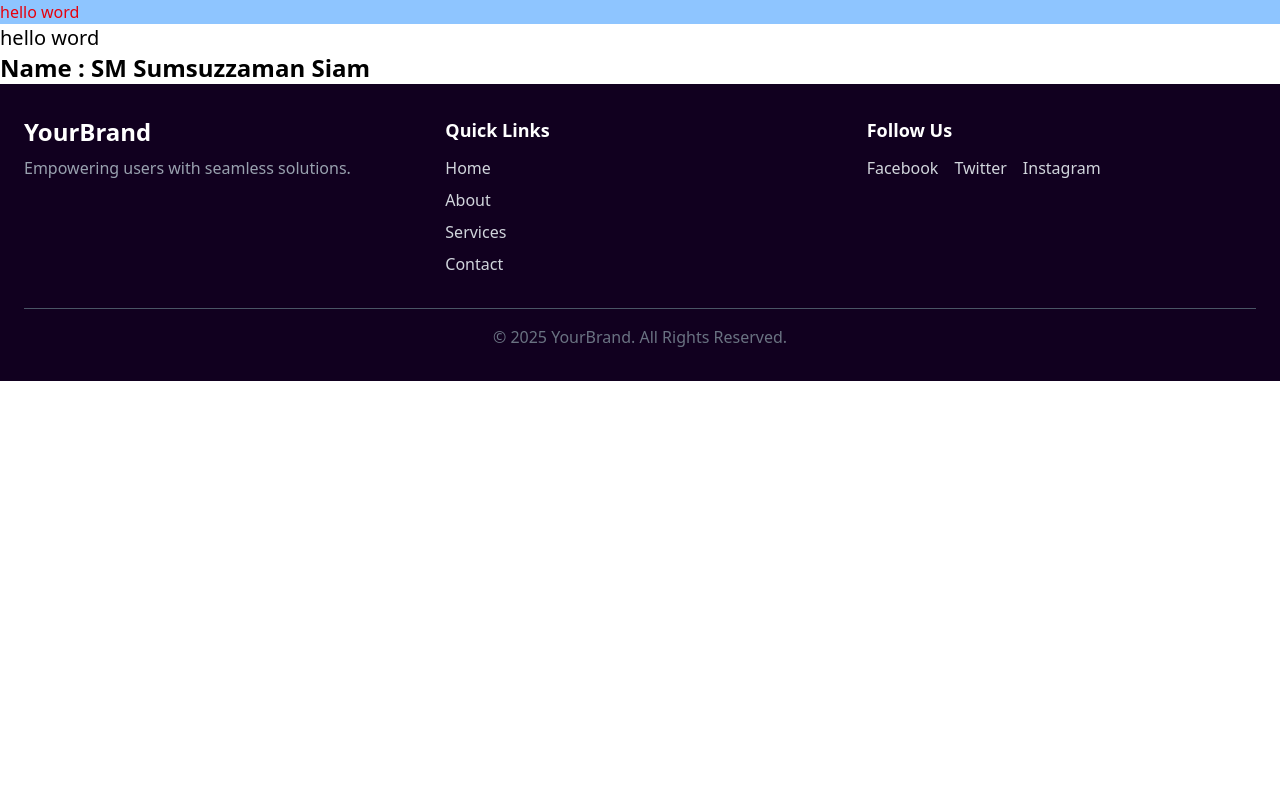
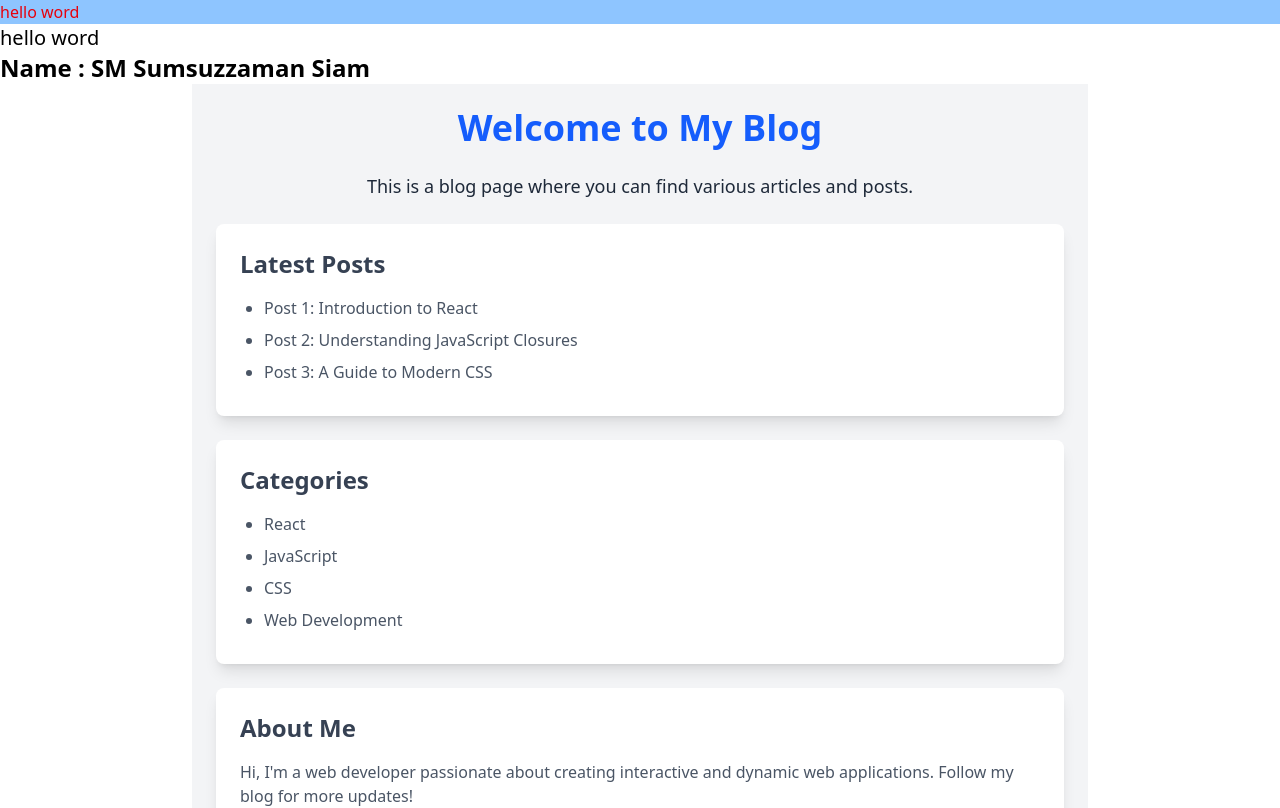
Before and after one commit to abdullah107189/react-team-work, a React (Vite) app: page / in a window 1280 px wide. Shown: the top 808 px of the page. Built offline with nearby package versions, Linux system fonts and the light colour scheme.

Commit message:
Added Blog.

```diff
--- a/src/App.jsx
+++ b/src/App.jsx
@@ -1,6 +1,7 @@
 import React from "react";
 import Footer from "./components/Footer";
 import Siam from "./components/Navbar/Siam";
+import Blog from "./Blog/Blog";
 
 const App = () => {
   return (
@@ -8,6 +9,7 @@ const App = () => {
       <h1 className="text-red-600 bg-blue-300">hello word</h1>
       <h1 className="text-xl">hello word</h1>
       <Siam />
+      <Blog></Blog>
       <Footer />
     </div>
   );
--- /dev/null
+++ b/src/Blog/Blog.jsx
@@ -0,0 +1,47 @@
+import React from "react";
+
+const Blog = () => {
+  return (
+    <div className="p-6 max-w-4xl mx-auto bg-gray-100  text-gray-800">
+      <h1 className="text-4xl font-bold text-center text-blue-600 mb-6">
+        Welcome to My Blog
+      </h1>
+      <p className="text-lg text-center mb-6">
+        This is a blog page where you can find various articles and posts.
+      </p>
+
+      <div className="bg-white p-6 rounded-lg shadow-lg mb-6">
+        <h2 className="text-2xl font-semibold text-gray-700 mb-4">
+          Latest Posts
+        </h2>
+        <ul className="list-disc pl-6 text-gray-600">
+          <li className="mb-2">Post 1: Introduction to React</li>
+          <li className="mb-2">Post 2: Understanding JavaScript Closures</li>
+          <li className="mb-2">Post 3: A Guide to Modern CSS</li>
+        </ul>
+      </div>
+
+      <div className="bg-white p-6 rounded-lg shadow-lg mb-6">
+        <h2 className="text-2xl font-semibold text-gray-700 mb-4">
+          Categories
+        </h2>
+        <ul className="list-disc pl-6 text-gray-600">
+          <li className="mb-2">React</li>
+          <li className="mb-2">JavaScript</li>
+          <li className="mb-2">CSS</li>
+          <li className="mb-2">Web Development</li>
+        </ul>
+      </div>
+
+      <div className="bg-white p-6 rounded-lg shadow-lg">
+        <h2 className="text-2xl font-semibold text-gray-700 mb-4">About Me</h2>
+        <p className="text-gray-600">
+          Hi, I'm a web developer passionate about creating interactive and
+          dynamic web applications. Follow my blog for more updates!
+        </p>
+      </div>
+    </div>
+  );
+};
+
+export default Blog;
```
